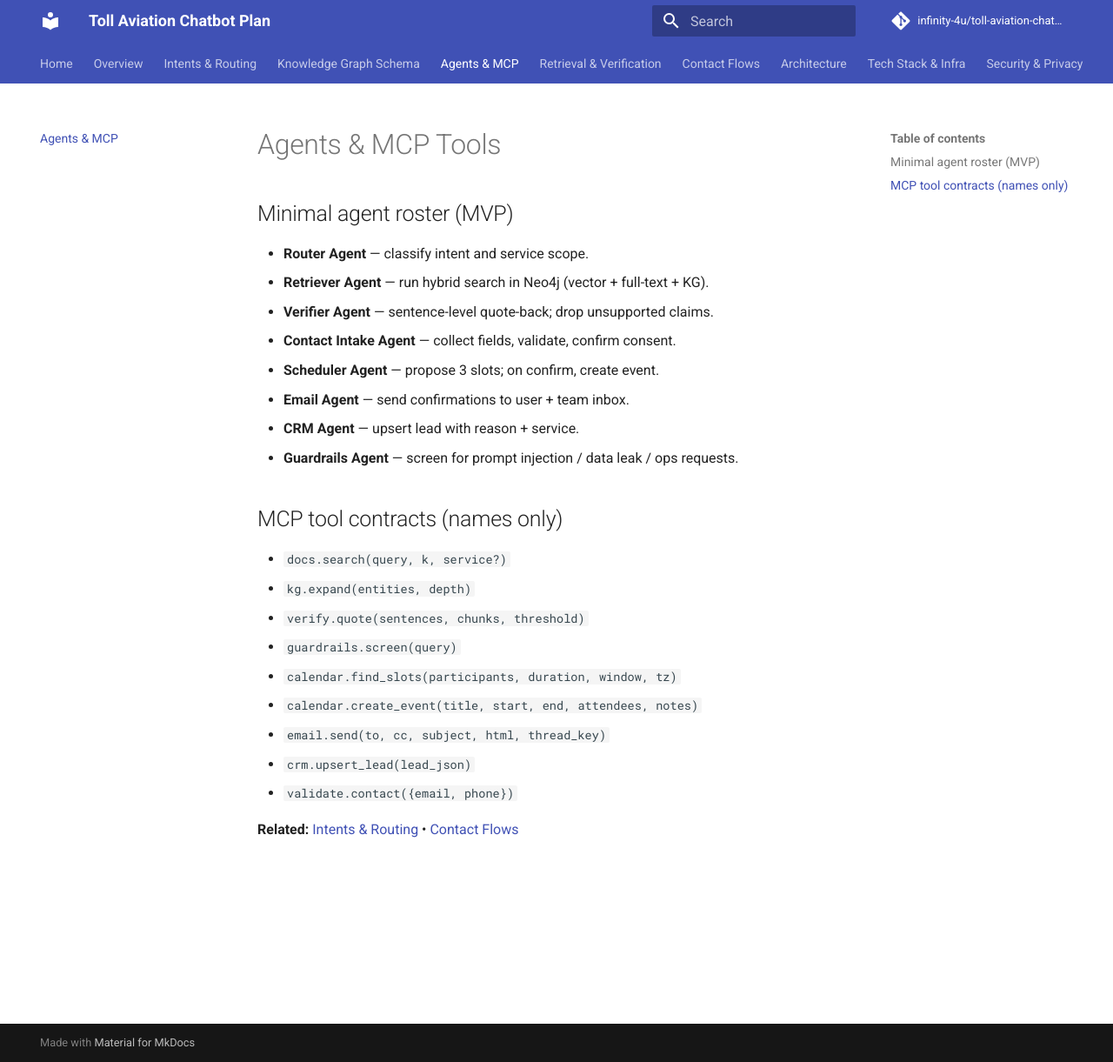
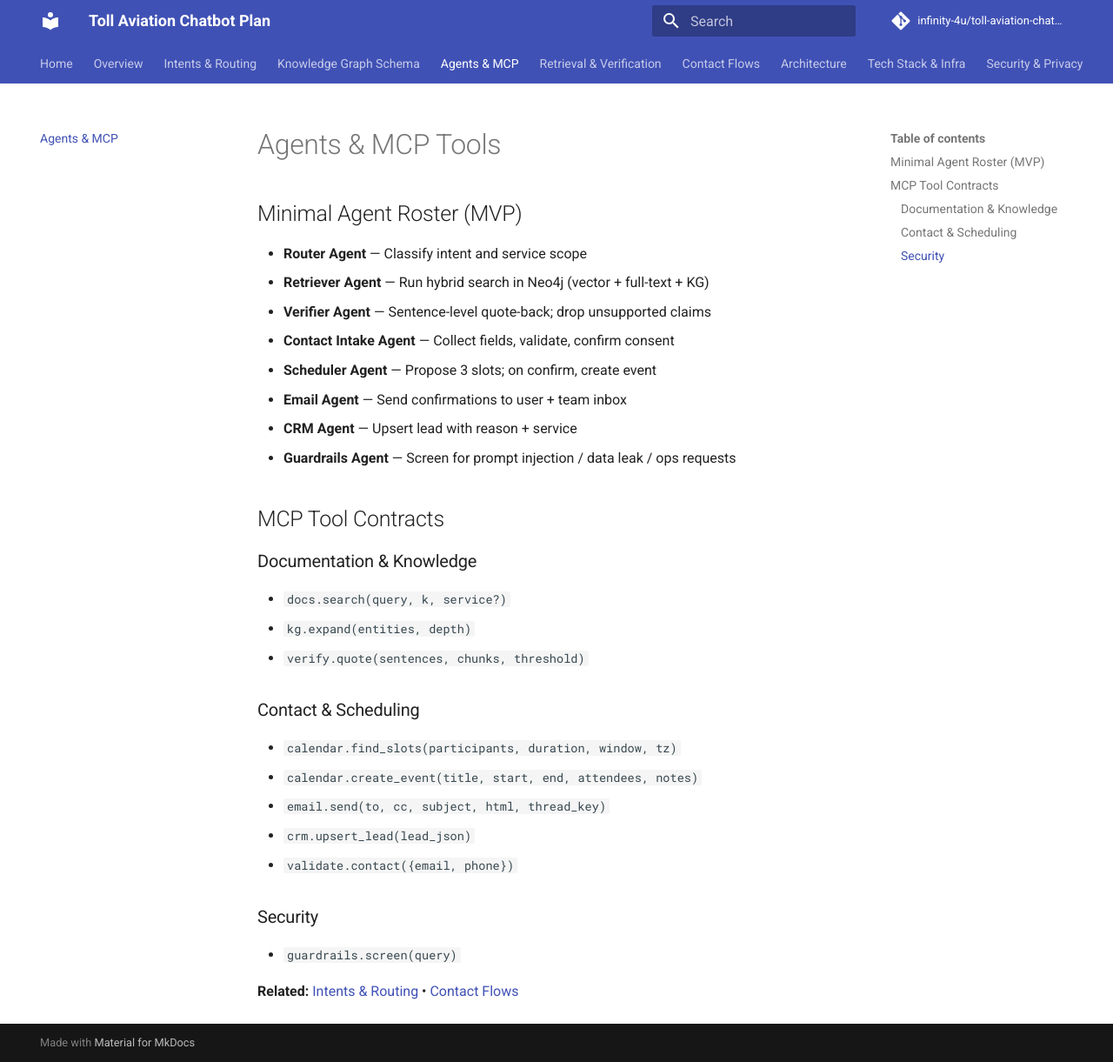
Before and after one commit to infinity-4u/toll-aviation-chatbot-plan, an MkDocs documentation site: the page built from docs/30-agents-mcp/README.md, in a window 1280 px wide and 1221 px high. Shown: the whole window at 87% size. Built offline with MkDocs 1.6.1 and Material for MkDocs 9.7.7, drawn with Linux system fonts in a browser that asks for light colours; comment, search, counter and statistics services are not loaded.

Commit message:
Update README.md

```diff
--- a/docs/30-agents-mcp/README.md
+++ b/docs/30-agents-mcp/README.md
@@ -1,24 +1,31 @@
 # Agents & MCP Tools
 
-## Minimal agent roster (MVP)
-- **Router Agent** — classify intent and service scope.
-- **Retriever Agent** — run hybrid search in Neo4j (vector + full-text + KG).
-- **Verifier Agent** — sentence-level quote-back; drop unsupported claims.
-- **Contact Intake Agent** — collect fields, validate, confirm consent.
-- **Scheduler Agent** — propose 3 slots; on confirm, create event.
-- **Email Agent** — send confirmations to user + team inbox.
-- **CRM Agent** — upsert lead with reason + service.
-- **Guardrails Agent** — screen for prompt injection / data leak / ops requests.
+## Minimal Agent Roster (MVP)
 
-## MCP tool contracts (names only)
+- **Router Agent** — Classify intent and service scope
+- **Retriever Agent** — Run hybrid search in Neo4j (vector + full-text + KG)
+- **Verifier Agent** — Sentence-level quote-back; drop unsupported claims
+- **Contact Intake Agent** — Collect fields, validate, confirm consent
+- **Scheduler Agent** — Propose 3 slots; on confirm, create event
+- **Email Agent** — Send confirmations to user + team inbox
+- **CRM Agent** — Upsert lead with reason + service
+- **Guardrails Agent** — Screen for prompt injection / data leak / ops requests
+
+## MCP Tool Contracts
+
+### Documentation & Knowledge
 - `docs.search(query, k, service?)`
 - `kg.expand(entities, depth)`
 - `verify.quote(sentences, chunks, threshold)`
-- `guardrails.screen(query)`
+
+### Contact & Scheduling
 - `calendar.find_slots(participants, duration, window, tz)`
 - `calendar.create_event(title, start, end, attendees, notes)`
 - `email.send(to, cc, subject, html, thread_key)`
 - `crm.upsert_lead(lead_json)`
 - `validate.contact({email, phone})`
 
+### Security
+- `guardrails.screen(query)`
+
 **Related:** [Intents & Routing](../10-intents-routing/README.md) • [Contact Flows](../50-contact-flows/README.md)
```
